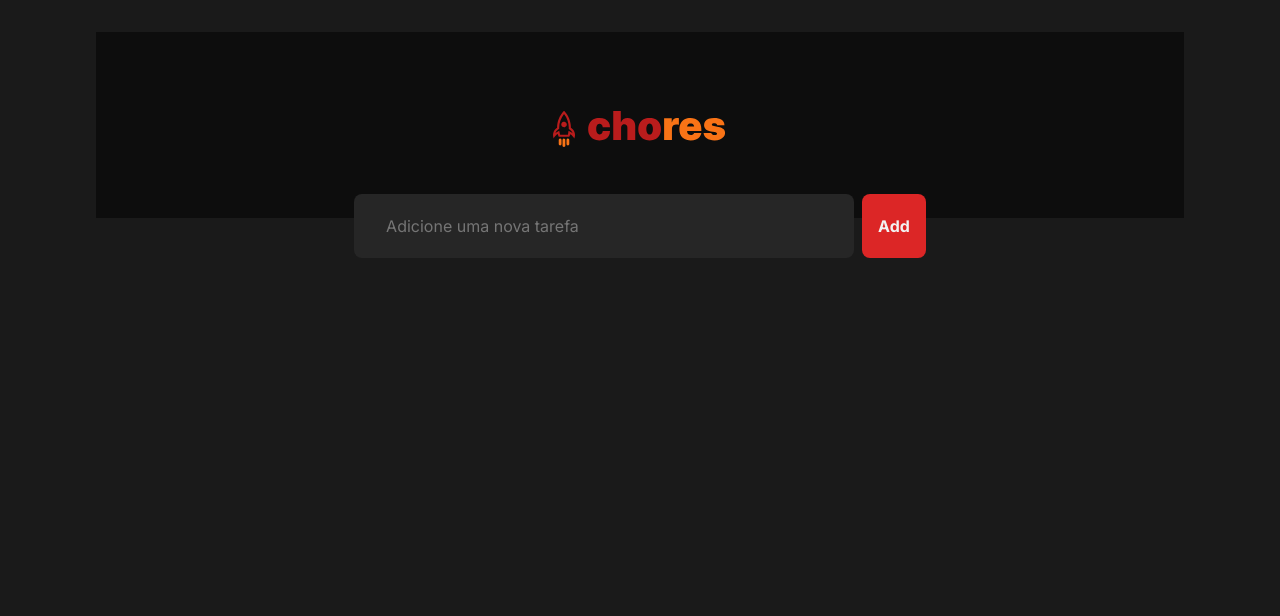
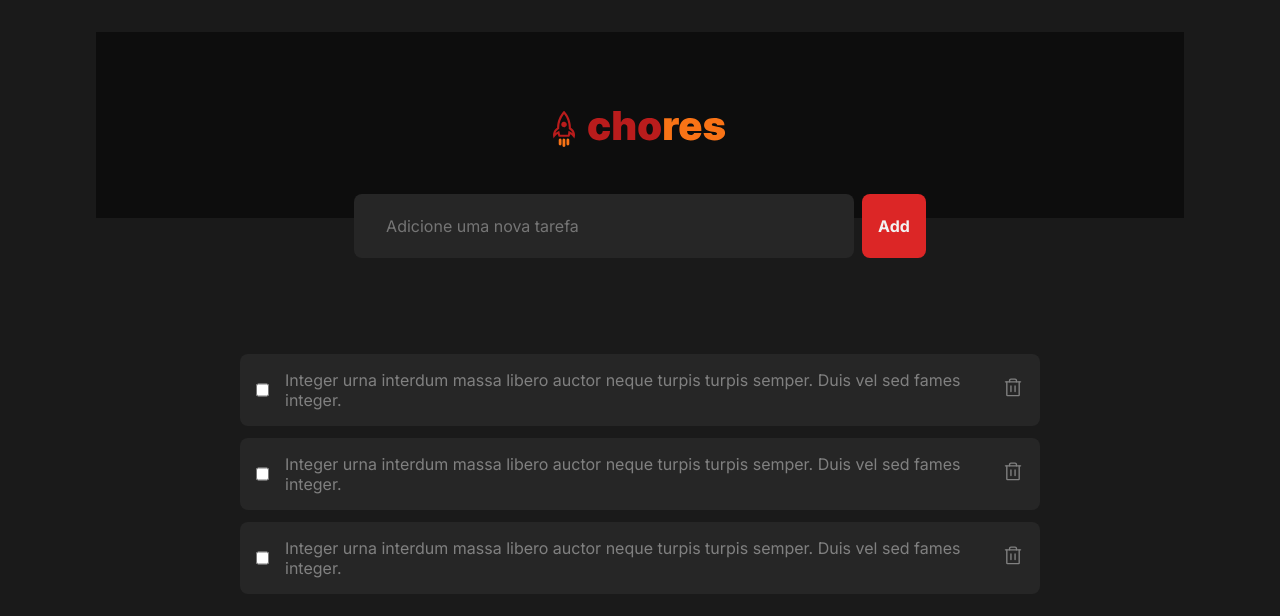
Before and after one commit to Igorth/chores-list-ts, a React (Vite) app: page / in a window 1280 px wide. Shown: the top 616 px of the page. Built offline with nearby package versions, Linux system fonts and the light colour scheme.

Commit message:
feat: add chores item component and styles

```diff
--- a/src/App.tsx
+++ b/src/App.tsx
@@ -1,5 +1,6 @@
 import styles from './App.module.css';
 import { AddChoresForm } from './components/AddChoresForm';
+import { ChoresItem } from './components/ChoresItem';
 import { Header } from './components/Header';
 
 export function App() {
@@ -7,6 +8,9 @@ export function App() {
     <div className={styles.wrapper}>
       <Header />
       <AddChoresForm />
+      <ChoresItem />
+      <ChoresItem />
+      <ChoresItem />
     </div>
   );
 }
--- a/src/components/AddChoresForm.module.css
+++ b/src/components/AddChoresForm.module.css
@@ -3,6 +3,7 @@
   justify-content: center;
   width: 100%;
   margin-top: -1.5rem;
+  margin-bottom: 6rem;
 }
 
 .addChores input {
--- /dev/null
+++ b/src/components/ChoresItem.module.css
@@ -0,0 +1,34 @@
+.choresItem {
+  display: flex;
+  justify-content: center;
+  align-items: center;
+  gap: 1rem;
+}
+
+.choresItem + .choresItem {
+  margin-top: 0.75rem;
+}
+
+.labelItem {
+  display: flex;
+  justify-content: space-between;
+  gap: 1rem;
+  background: var(--gray-500);
+  padding: 1rem;
+  width: 50rem;
+  border: 0;
+  border-radius: 8px;
+}
+
+.labelItem button {
+  background: transparent;
+  border: 0;
+  color: var(--gray-300);
+  cursor: pointer;
+  line-height: 1.2;
+  border-radius: 2px;
+}
+
+.labelItem button:hover {
+  color: var(--red-400);
+}
--- /dev/null
+++ b/src/components/ChoresItem.tsx
@@ -0,0 +1,19 @@
+import { Trash } from 'phosphor-react';
+import styles from './ChoresItem.module.css';
+
+export function ChoresItem() {
+  return (
+    <div className={styles.choresItem}>
+      <label className={styles.labelItem}>
+        <input type="checkbox" />
+        <span>
+          Integer urna interdum massa libero auctor neque turpis turpis semper.
+          Duis vel sed fames integer.
+        </span>
+        <button>
+          <Trash size={22} />
+        </button>
+      </label>
+    </div>
+  );
+}
```
